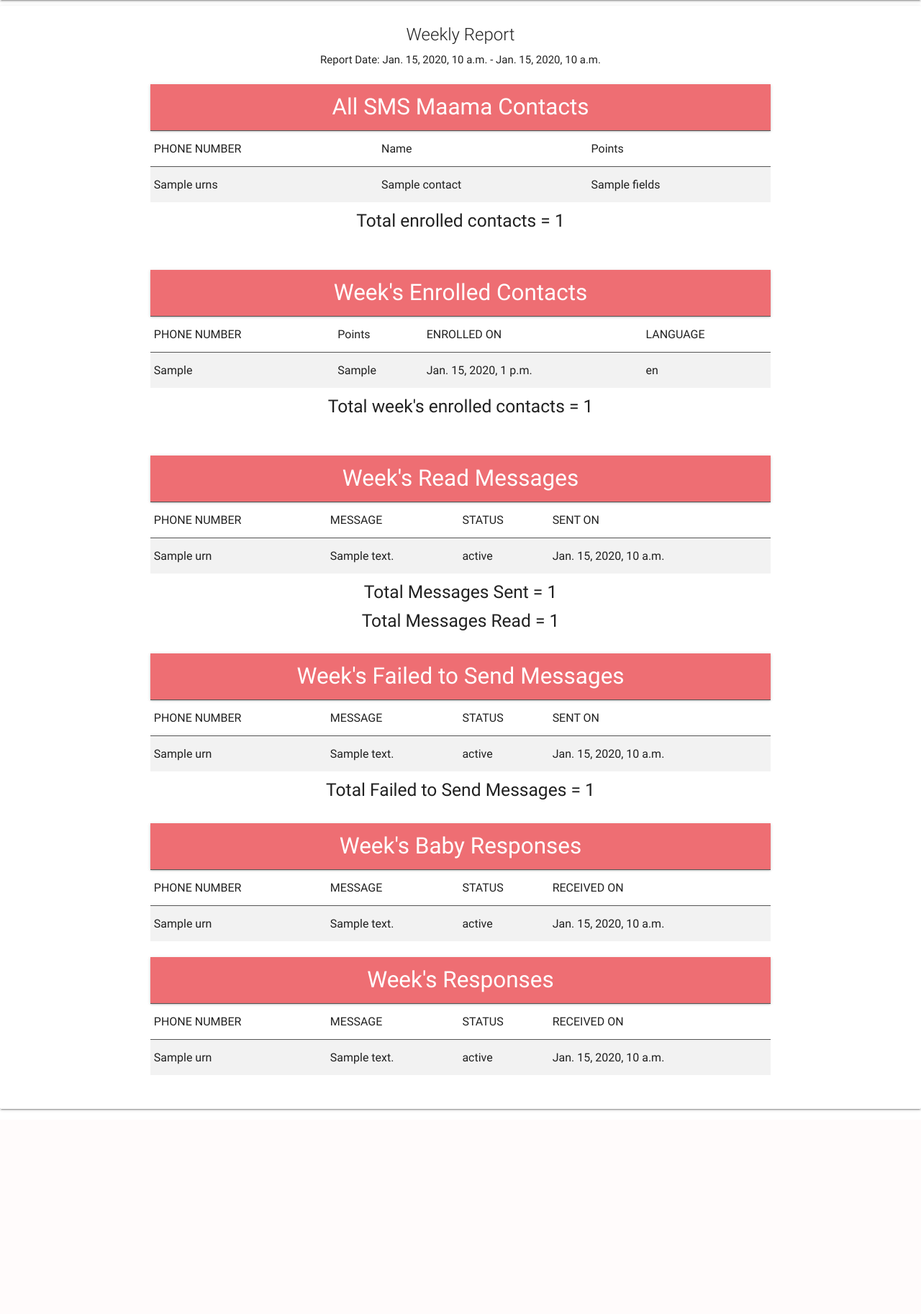
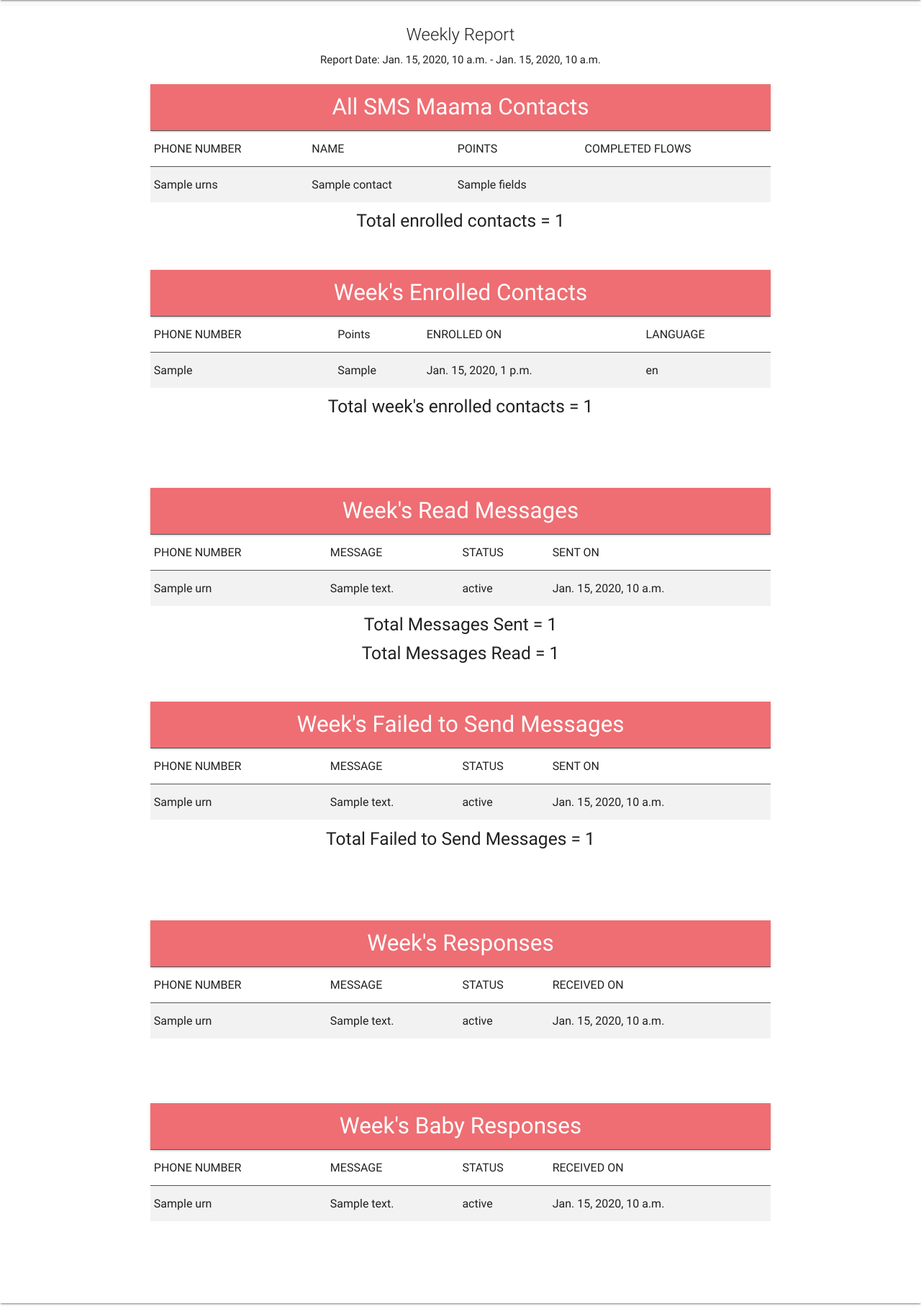
Before and after one commit to faithNassiwa/qcreports, a Django app: template qc/templates/qcreports/sms_maama_weekly_report.html in a window 1280 px wide. Shown: the part 64-1890 px from the top of the page at 72% size. Before the commit the page ends 1608 px from the top, so only its background shows below. Run offline with Django 3.2, Linux system fonts and the light colour scheme; tables that the repository leaves empty hold one stand-in row (values such as "Sample post"); the template is opened without the code that fills it: values that come from a table or form of the project are taken from there, most other values are stand-ins (such as "Sample title", 1, 10 or a date in 2020); parts of the project's set-up code (start-up, migrations or seed data) failed here and were passed over; some libraries are stand-ins or nearby versions.

Commit message:
added completd flow names

```diff
--- a/qc/templates/qcreports/sms_maama_weekly_report.html
+++ b/qc/templates/qcreports/sms_maama_weekly_report.html
@@ -22,15 +22,16 @@
     </div>
 </nav>
 <table class="striped">
-    <thead><tr><td>PHONE NUMBER</td><td>Name</td><td>Points</td></tr></thead>
+    <thead><tr><td>PHONE NUMBER</td><td>NAME</td><td>POINTS</td><td>COMPLETED FLOWS</td></tr></thead>
     {% for contact in sms_maama_contacts %}
-        <tr><td>{{ contact.urns }}</td><td>{{ contact.name }}</td><td>{{ contact.fields }}</td></tr>
+        <tr><td>{{ contact.urns }}</td><td>{{ contact.name }}</td><td>{{ contact.fields }}</td>
+            <td>{% for flow in flows %}{% if flow.run_id.contact.urns == contact.urns %}<br>{{ flow.name }}{% endif %}{% endfor %}</td></tr>
     {% endfor %}
 </table>
 <h5>Total enrolled contacts  = {{ contacts_count }}</h5>
 <br><br>
 
-
+{% if contacts %}
 <nav class="|nav-extended">
     <div class="nav-wrapper">
         <div class="container">
@@ -47,8 +48,20 @@
 </table>
 <h5>Total week's enrolled contacts  = {{ weekly_contacts_count }}</h5>
 <br><br>
+    {% else %}
+    <nav class="|nav-extended">
+    <div class="nav-wrapper">
+        <div class="container">
+            <a href="#" class="brand-logo center">No Contacts Enrolled this Week</a>
+        </div>
+    </div>
+</nav>
+    <h5>Total week's enrolled contacts  = {{ weekly_contacts_count }}</h5>
+{% endif %}
+<br><br>
 
 
+{% if delivered_messages %}
 <nav class="|nav-extended">
     <div class="nav-wrapper">
         <div class="container">
@@ -65,7 +78,18 @@
 </table>
 <h5>Total Messages Sent = {{ messages_count }}</h5>
 <h5>Total Messages Read = {{ read_messages_count }}</h5>
-
+    {% else %}
+    <nav class="|nav-extended">
+    <div class="nav-wrapper">
+        <div class="container">
+            <a href="#" class="brand-logo center"> No Read Messages this Week</a>
+            </div>
+        </div>
+    </nav>
+    <h5>Total Messages Sent = {{ messages_count }}</h5>
+    <h5>Total Messages Read = {{ read_messages_count }}</h5>
+{% endif %}
+<br><br>
 {#<nav class="|nav-extended">#}
 {#    <div class="nav-wrapper">#}
 {#        <div class="container">#}
@@ -81,8 +105,9 @@
 {#        {% endfor %}#}
 {#    </table>#}
 {#<br>#}
-<br>
 
+
+{% if failed_messages %}
 <nav class="|nav-extended">
     <div class="nav-wrapper">
         <div class="container">
@@ -98,9 +123,50 @@
         {% endfor %}
     </table>
 <h5>Total Failed to Send Messages  = {{ failed_messages_count }}</h5>
-<br>
+<br><br>
+    {% else %}
+    <nav class="|nav-extended">
+    <div class="nav-wrapper">
+        <div class="container">
+            <a href="#" class="brand-logo center">No Failed to Send Messages this Week</a>
+        </div>
+    </div>
+    </nav>
+    <h5>Total Failed to Send Messages  = {{ failed_messages_count }}</h5>
+{% endif %}
+<br><br>
 
 
+{% if flow_responses%}
+<nav class="|nav-extended">
+    <div class="nav-wrapper">
+        <div class="container">
+            <a href="#" class="brand-logo center">Week's Responses</a>
+        </div>
+    </div>
+</nav>
+
+    <table class="striped">
+        <thead><tr><td>PHONE NUMBER</td><td>MESSAGE</td><td>STATUS</td><td>RECEIVED ON</td></tr></thead>
+        {% for msg in flow_responses %}
+            <tr><td>{{ msg.urn }}</td><td>{{ msg.text }}</td><td>{{ msg.status }}</td><td>{{ msg.sent_on }}</td>
+            </tr>
+        {% endfor %}
+    </table>
+<br><br>
+    {% else %}
+    <nav class="|nav-extended">
+    <div class="nav-wrapper">
+        <div class="container">
+            <a href="#" class="brand-logo center">No Responses this Week</a>
+        </div>
+    </div>
+    </nav>
+{% endif %}
+<br><br>
+
+
+{% if baby_responses %}
 <nav class="|nav-extended">
     <div class="nav-wrapper">
         <div class="container">
@@ -112,26 +178,20 @@
     <table class="striped">
         <thead><tr><td>PHONE NUMBER</td><td>MESSAGE</td><td>STATUS</td><td>RECEIVED ON</td></tr></thead>
         {% for msg in baby_responses %}
-            <tr><td>{{ msg.urn }}</td><td>{{ msg.text }}</td><td>{{ msg.status }}</td><td>{{ msg.created_on }}</td></tr>
+            <tr><td>{{ msg.urn }}</td><td>{{ msg.text }}</td><td>{{ msg.status }}</td><td>{{ msg.sent_on }}</td></tr>
         {% endfor %}
     </table>
-<br>
-
-<nav class="|nav-extended">
+<br><br>
+    {% else %}
+    <nav class="|nav-extended">
     <div class="nav-wrapper">
         <div class="container">
-            <a href="#" class="brand-logo center">Week's Responses</a>
+            <a href="#" class="brand-logo center">No Baby Responses this Week</a>
         </div>
     </div>
-</nav>
-
-    <table class="striped">
-        <thead><tr><td>PHONE NUMBER</td><td>MESSAGE</td><td>STATUS</td><td>RECEIVED ON</td></tr></thead>
-        {% for msg in flow_responses %}
-            <tr><td>{{ msg.urn }}</td><td>{{ msg.text }}</td><td>{{ msg.status }}</td><td>{{ msg.created_on }}</td></tr>
-        {% endfor %}
-    </table>
-<br>
+    </nav>
+{% endif %}
+<br><br>
 
 {#<nav class="|nav-extended">#}
 {#    <div class="nav-wrapper">#}
@@ -142,9 +202,12 @@
 {#</nav>#}
 {##}
 {#    <table class="striped">#}
-{#        <thead><tr><td>PHONE NUMBER</td><td>MESSAGE</td><td>STATUS</td><td>RECEIVED ON</td></tr></thead>#}
-{#        {% for response in responses %}#}
-{#            <tr><td>{{ response.urn }}</td><td>{{ response.text }}</td><td>{{ response.status }}</td><td>{{ response.value }}</td></tr>#}
+{#        <thead><tr><td>PHONE NUMBER</td><td>FLOW</td><td>MESSAGE</td><td>RECEIVED ON</td></tr></thead>#}
+{#        {% for flow in flows %}#}
+{#            <tr><td>{{ flow.run_id.contact.urns }}</td><td>{{ flow.name }}</td>#}
+{#                <td>{% for message in messages %}{% if flow.run_id.contact.urns == message.urn%}#}
+{#                    <br>{{ message.text }}{% endif %}{% endfor %}</td><td>{% for message in messages %}#}
+{#                    {% if flow.run_id.contact.urns == message.urn %}<br>{{ message.sent_on }}{% endif %}{% endfor %}</td></tr>#}
 {#        {% endfor %}#}
 {#    </table>#}
 {#<br>#}
--- a/qc/views.py
+++ b/qc/views.py
@@ -42,7 +42,12 @@
     unread_messages_count = Message.get_sms_maama_unread_messages_count()
     unread_messages = Message.get_sms_maama_unread_messages()
     flow_responses = Message.get_sms_maama_flow_responses()
+    # responses = Message.get_specific_flow_response()
     baby_responses = Message.get_sms_maama_flow_responses_baby()
+    flows = Flow.objects.filter(run_id__contact__groups__name__in=['Baby', 'SMS Maama'])\
+        .exclude(name__contains='Single Message').distinct()
+    messages = Message.objects.filter(contact__groups__name__in=['Baby', 'SMS Maama'], direction='in',
+                                      status='handled').distinct()
     start_date = datetime.datetime.now() - datetime.timedelta(days=7)
     end_date = datetime.datetime.now()
     this_day = now()
```
Also changed, not shown: qc/models.py (+6 -3 lines).
